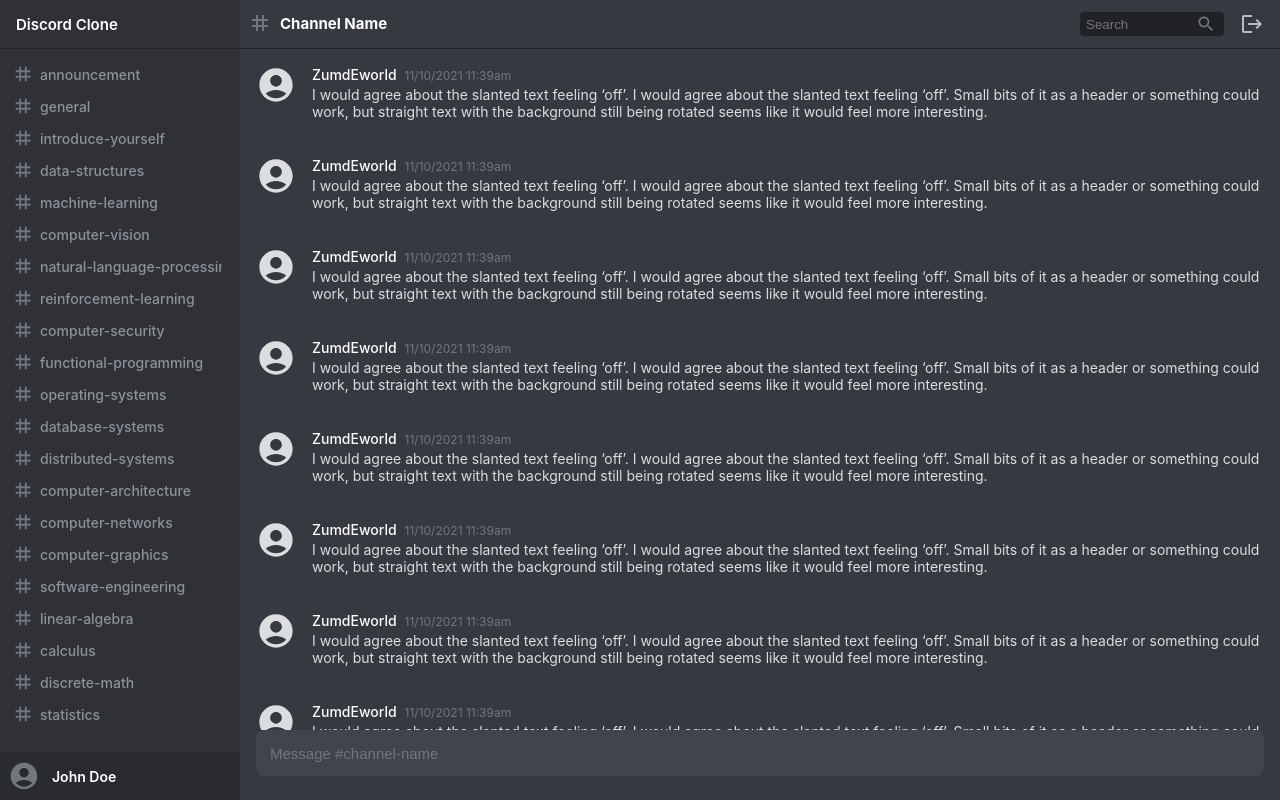
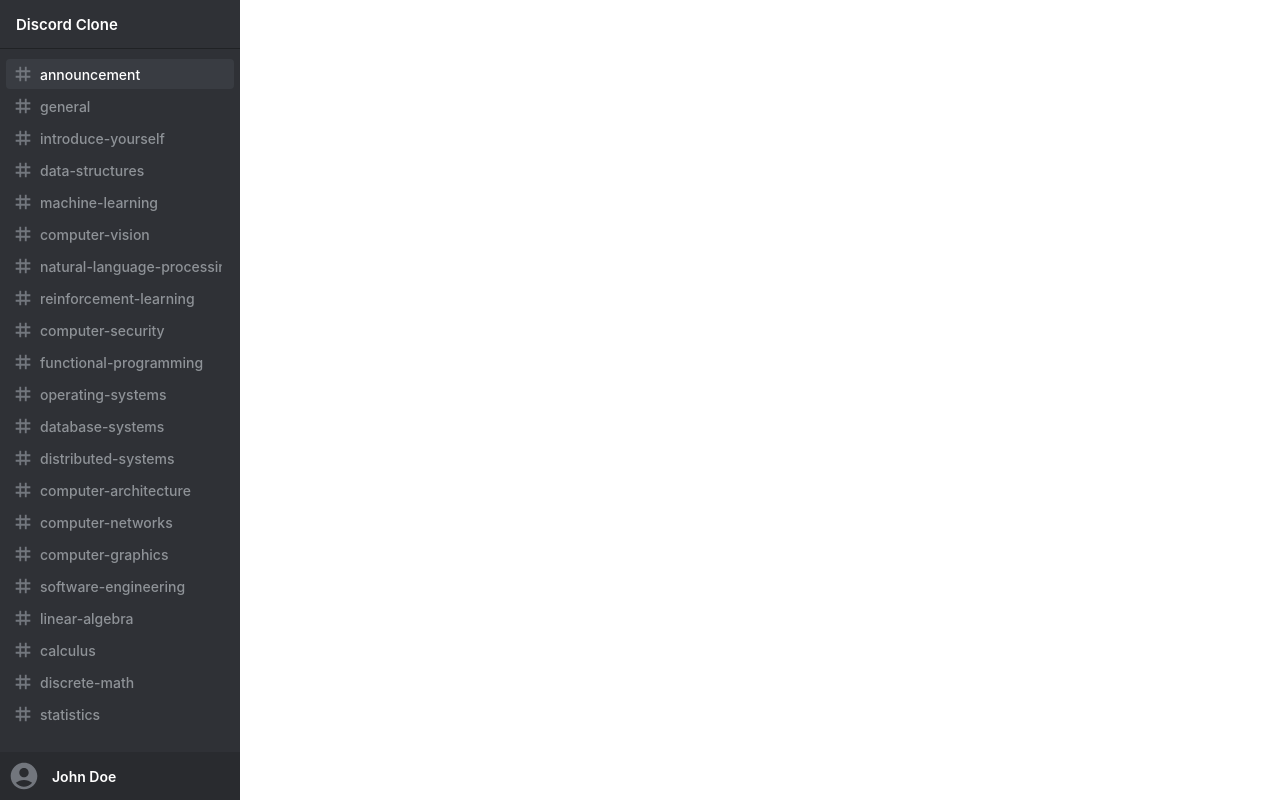
Before and after one commit to kingyiusuen/discord-clone, a React (Create React App) app in the folder client/: page / in a window 1280 px wide. Built offline with nearby package versions, Linux system fonts and the light colour scheme.

Commit message:
Use react router to change channel

```diff
--- a/client/src/App.js
+++ b/client/src/App.js
@@ -1,20 +1,21 @@
 import React from "react";
 
+import { BrowserRouter, Route, Routes } from 'react-router-dom';
+
 import "./App.css";
+import Content from "./components/Content";
 import Sidebar from "./components/Sidebar";
-import ContentHeader from "./components/ContentHeader";
-import Messages from "./components/Messages";
-import TextArea from "./components/TextArea";
+
 
 const App = () => {
   return (
     <div className="app">
-      <Sidebar />
-      <div className="content">
-        <ContentHeader />
-        <Messages />
-        <TextArea />
-      </div>
+      <BrowserRouter>
+        <Sidebar />
+        <Routes>
+          <Route path="/:channel" element={<Content />} />
+        </Routes>
+      </BrowserRouter>
     </div>
   );
 };
--- /dev/null
+++ b/client/src/actions/index.js
@@ -0,0 +1,8 @@
+export const SET_ACTIVE_CHANNEL = "SET_ACTIVE_CHANNEL";
+
+export const setActiveChannel = (channel) => {
+  return {
+    type: SET_ACTIVE_CHANNEL,
+    payload: channel
+  }
+}
--- a/client/src/components/ChannelList.css
+++ b/client/src/components/ChannelList.css
@@ -21,6 +21,11 @@
   cursor: pointer;
 }
 
+.channel-list-item--active, .channel-list-item--active:hover {
+  background-color: var(--background-modifier-selected);
+  color: var(--interactive-active);
+}
+
 .channel-list-item__hashtag {
   display: flex;
 }
--- a/client/src/components/ChannelList.js
+++ b/client/src/components/ChannelList.js
@@ -1,27 +1,38 @@
 import React from "react";
 
 import TagIcon from "@mui/icons-material/Tag";
+import { Link } from "react-router-dom";
+import { useSelector } from "react-redux";
 
 import "./ChannelList.css";
 
-const ChannelListItem = ({ name }) => {
+const ChannelListItem = ({ channel, isActive }) => {
   return (
-    <div className="channel-list-item">
+    <div
+      className={`channel-list-item ${isActive ? "channel-list-item--active" : ""}`}
+    >
       <div className="channel-list-item__hashtag">
         <TagIcon />
       </div>
       <div className="channel-list-item__text disable-select">
-        <span>{name}</span>
+        <span>{channel}</span>
       </div>
     </div>
   );
 };
 
-const ChannelList = ({ names }) => {
+const ChannelList = ({ channels }) => {
+  const activeChannel = useSelector(state => state.activeChannel);
+
   return (
     <div className="channel-list scrollable">
-      {names.map((name, index) => (
-        <ChannelListItem key={index} name={name} />
+      {channels.map((channel) => (
+        <Link to={`${channel}`} key={channel}>
+          <ChannelListItem
+            channel={channel}
+            isActive={channel === activeChannel}
+          />
+        </Link>
       ))}
     </div>
   );
--- /dev/null
+++ b/client/src/components/Content.js
@@ -0,0 +1,29 @@
+import React, { useEffect } from "react";
+
+import { useDispatch } from "react-redux";
+import { useParams } from "react-router-dom";
+
+import { setActiveChannel } from "../actions";
+import ContentHeader from "./ContentHeader";
+import Messages from "./Messages";
+import TextArea from "./TextArea";
+
+const Content = () => {
+  const params = useParams();
+  const activeChannel = params.channel;
+
+  const dispatch = useDispatch();
+  useEffect(() => {
+    dispatch(setActiveChannel(activeChannel));
+  })
+
+  return (
+    <div className="content">
+      <ContentHeader channel={activeChannel} />
+      <Messages />
+      <TextArea />
+    </div>
+  )
+}
+
+export default Content;
--- a/client/src/components/ContentHeader.js
+++ b/client/src/components/ContentHeader.js
@@ -6,14 +6,14 @@
 
 import "./ContentHeader.css";
 
-const ChannelName = () => {
+const ChannelName = ({ channel }) => {
   return (
     <div className="channel-name">
       <div className="channel-name__hashtag">
         <TagIcon />
       </div>
       <div className="channel-name__text disable-select">
-        <h3>Channel Name</h3>
+        <h3>{channel}</h3>
       </div>
     </div>
   );
@@ -43,10 +43,10 @@
   );
 };
 
-const ContentHeader = () => {
+const ContentHeader = ({ channel }) => {
   return (
     <div className="content-header">
-      <ChannelName />
+      <ChannelName channel={channel} />
       <Toolbar />
     </div>
   );
--- a/client/src/components/Sidebar.js
+++ b/client/src/components/Sidebar.js
@@ -27,7 +27,7 @@
 };
 
 const Sidebar = () => {
-  const names = [
+  const channels = [
     "announcement",
     "general",
     "introduce-yourself",
@@ -54,7 +54,7 @@
   return (
     <div className="sidebar disable-select">
       <SidebarHeader />
-      <ChannelList names={names} />
+      <ChannelList channels={channels} />
       <SidebarFooter />
     </div>
   );
--- a/client/src/index.css
+++ b/client/src/index.css
@@ -24,6 +24,10 @@
   --text-muted: #72767d;
   --text-link: hsl(197, calc(var(--saturation-factor, 1) * 100%), 47.8%);
   font-family: -apple-system, "Helvetica Neue", Helvetica, Arial, sans-serif;
+}
+
+a {
+  text-decoration: none;
 }
 
 .disable-select {
--- a/client/src/index.js
+++ b/client/src/index.js
@@ -1,11 +1,16 @@
 import React from "react";
 import ReactDOM from "react-dom";
+import { Provider } from "react-redux";
+
 import "./index.css";
 import App from "./App";
+import configureStore from "./store/store";
+
+const store = configureStore();
 
 ReactDOM.render(
-  <React.StrictMode>
+  <Provider store={store}>
     <App />
-  </React.StrictMode>,
+  </Provider>,
   document.getElementById("root")
 );
--- /dev/null
+++ b/client/src/reducers/chatReducer.js
@@ -0,0 +1,22 @@
+import {
+  SET_ACTIVE_CHANNEL,
+} from "../actions";
+
+const INITIAL_STATE = {
+  activeChannel: "announcement",
+  messages: [],
+}
+
+const chatReducer = (state = INITIAL_STATE, action) => {
+  switch (action.type) {
+    case SET_ACTIVE_CHANNEL:
+      return {
+        ...state,
+        activeChannel: action.payload
+      }
+    default:
+      return state
+  }
+}
+
+export default chatReducer
--- /dev/null
+++ b/client/src/store/store.js
@@ -0,0 +1,9 @@
+import { createStore, applyMiddleware } from "redux";
+import thunk from "redux-thunk";
+
+import chatReducer from "../reducers/chatReducer";
+
+const configureStore = () =>
+  createStore(chatReducer, applyMiddleware(thunk));
+
+export default configureStore;
```
Also changed, not shown: client/package.json (+6 -1 lines), 1 other file (tests, documents, lock files or other folders).
